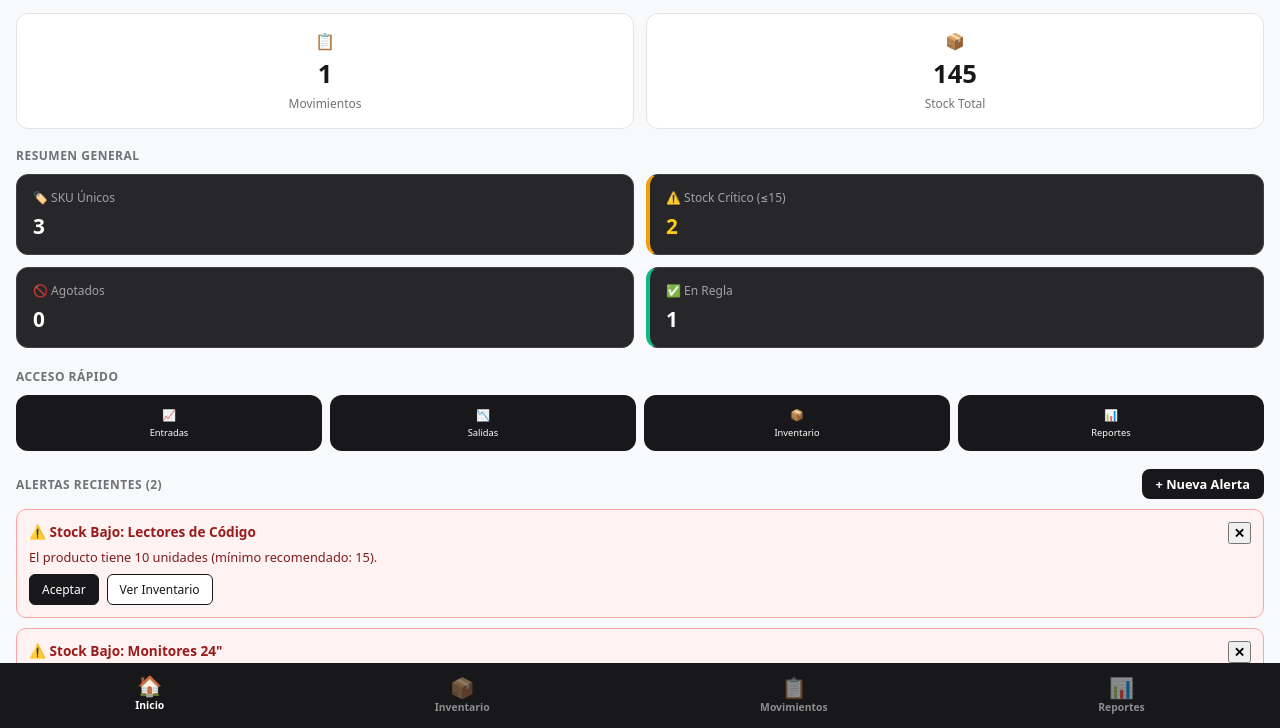
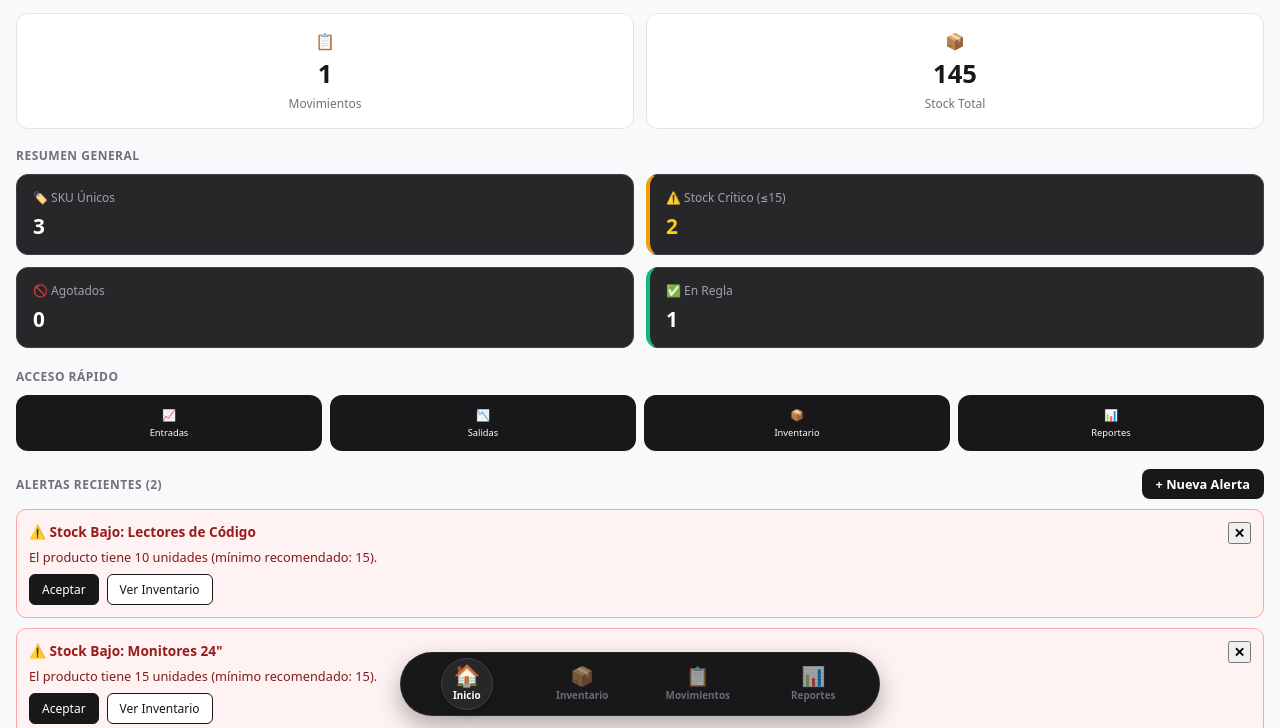
Before and after one commit to juann11/App_Hibrida_Check_Stock, a website built with Vite: page index.html in a window 1280 px wide. Both pictures are taken after typing "Sample", "Sample123" into the empty fields and a click on the button "INICIAR SESIÓN". Shown: the part 72-800 px from the top of the page. Built offline with nearby package versions, Linux system fonts and the light colour scheme.

Commit message:
fix: Cambios finales, MVP

```diff
--- a/src/styles/main.scss
+++ b/src/styles/main.scss
@@ -683,20 +683,25 @@ body {
 }
 
 /* ==========================================================================
-   Navegación Inferior (Bottom Navbar)
+   Navegación Inferior (Bottom Navbar) - Estilo Píldora / Círculos
    ========================================================================== */
 .bottom-navbar {
   position: fixed;
-  bottom: 0;
-  left: 0;
-  width: 100vw;
-  height: calc(65px + env(safe-area-inset-bottom, 0px));
-  padding-bottom: env(safe-area-inset-bottom, 0px);
+  bottom: 12px; /* Flotante desde el fondo */
+  left: 50%;
+  transform: translateX(-50%);
+  width: calc(100% - 32px); /* Un poco más angosta que la pantalla */
+  max-width: 480px;
+  height: 64px;
   background: #18181B;
   display: flex;
   justify-content: space-around;
   align-items: center;
   z-index: 1000;
+  border-radius: 32px; /* Borde redondeado estilo flotante */
+  padding: 0 8px;
+  box-shadow: 0 10px 25px rgba(0, 0, 0, 0.3);
+  border: 1px solid rgba(255, 255, 255, 0.08);
 
   .nav-icon-btn {
     background: transparent;
@@ -705,25 +710,44 @@ body {
     flex-direction: column;
     align-items: center;
     justify-content: center;
-    gap: 2px;
+    gap: 3px;
     cursor: pointer;
-    opacity: 0.5;
-    transition: opacity 0.2s, transform 0.2s;
+    opacity: 0.6;
+    width: 52px;
+    height: 52px;
+    border-radius: 50%; /* Botón independiente en forma de círculo */
+    transition: all 0.25s cubic-bezier(0.4, 0, 0.2, 1);
 
     .nav-icon {
-      font-size: 1.25rem;
+      font-size: 1.2rem;
       line-height: 1;
+      transition: transform 0.2s ease;
     }
 
     .nav-label {
-      color: #FFFFFF;
-      font-size: 0.65rem;
+      color: #A1A1AA;
+      font-size: 0.62rem;
       font-weight: 600;
+      transition: color 0.2s ease;
     }
 
+    /* Estado Hover (al pasar el mouse por encima) */
+    &:hover {
+      opacity: 0.9;
+      background: rgba(255, 255, 255, 0.08);
+      .nav-icon { transform: translateY(-1px); }
+    }
+
+    /* Estado Activo (Botón seleccionado) */
     &.active {
       opacity: 1;
-      transform: translateY(-2px);
+      background: #27272A; /* Fondo independiente resaltado */
+      border: 1px solid #3F3F46;
+      box-shadow: 0 4px 12px rgba(0, 0, 0, 0.2);
+
+      .nav-icon {
+        transform: translateY(-1px) scale(1.1);
+      }
 
       .nav-label {
         color: #FFFFFF;
```
